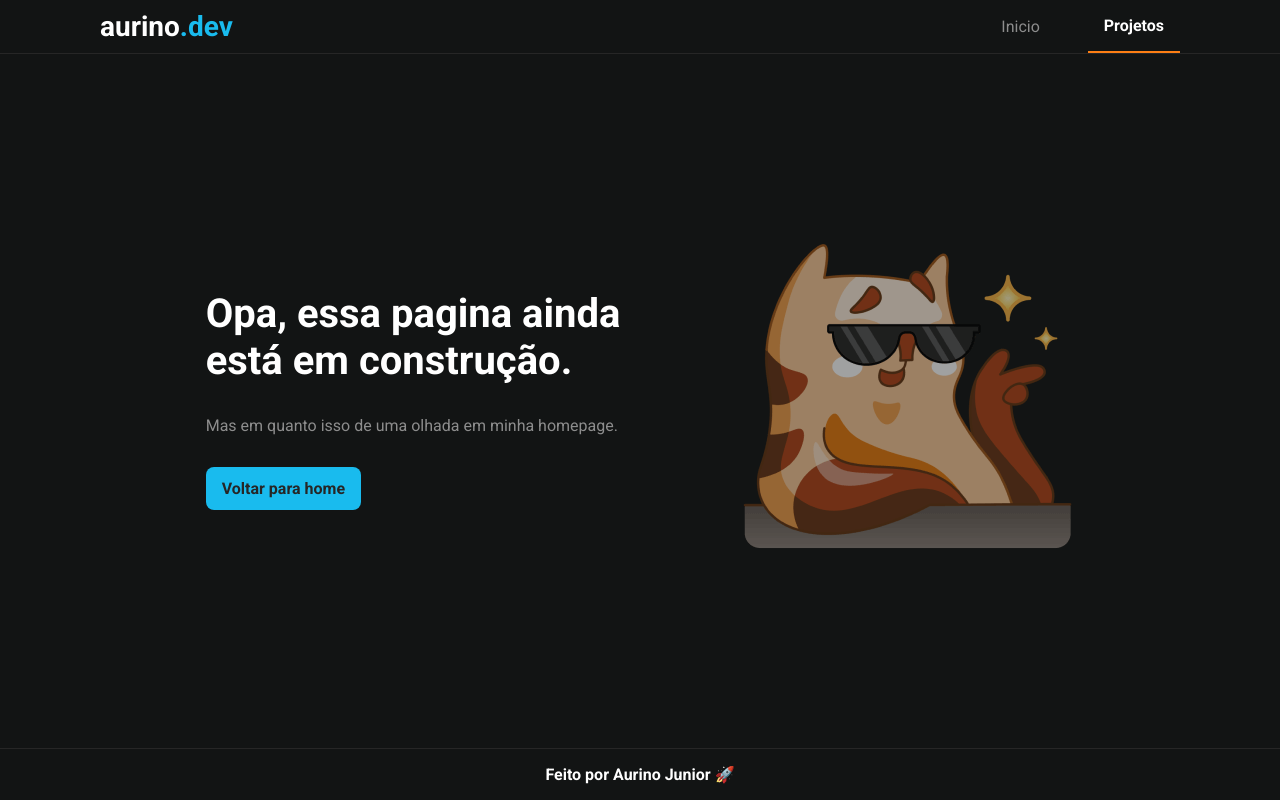
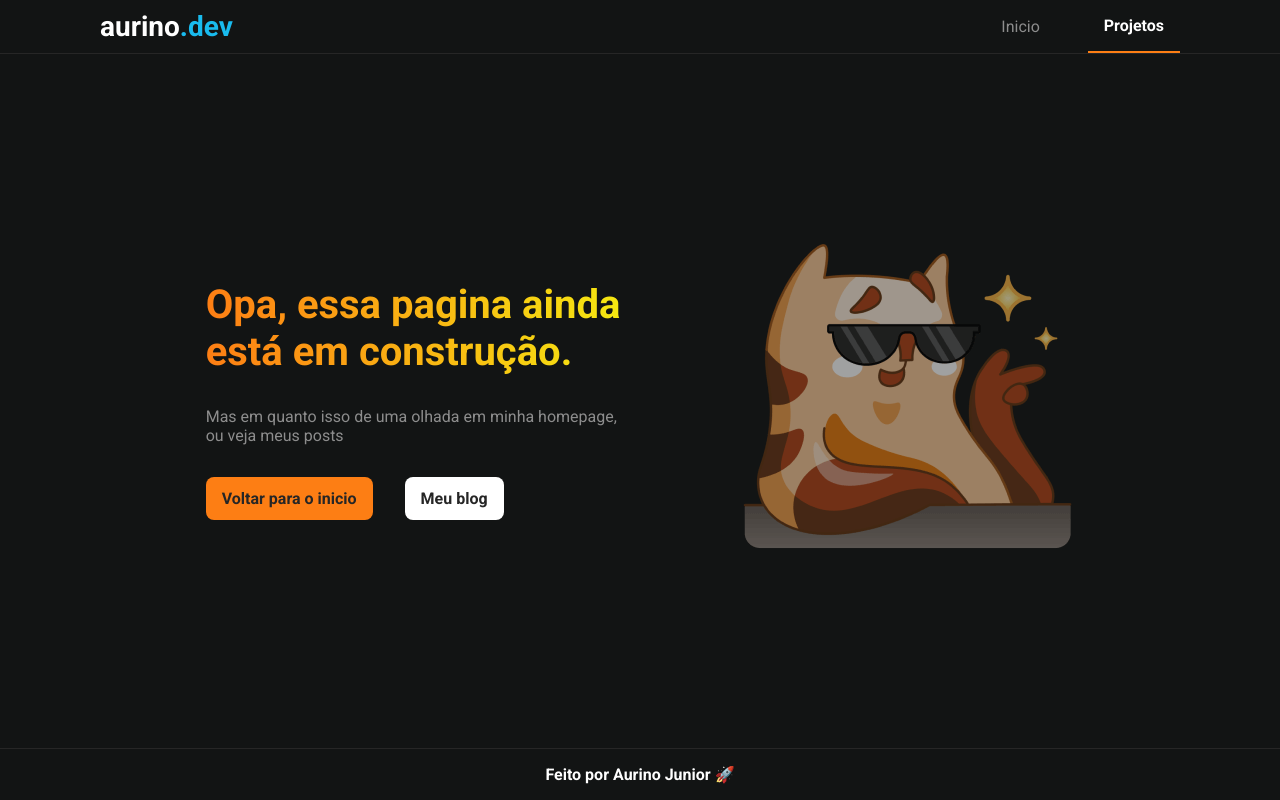
Before and after one commit to AurinoJunior/aurino.dev-v2-old, a Next.js app: page /projects in a window 1280 px wide. Built offline with nearby package versions, Linux system fonts and the light colour scheme.

Commit message:
Reafactor errors page

```diff
--- a/src/components/ErrorPage/ErrorPage.styles.ts
+++ b/src/components/ErrorPage/ErrorPage.styles.ts
@@ -1,5 +1,5 @@
 import styled from 'styled-components'
-import { gray_500, tablet_size } from '../../styles/Tokens'
+import { gray_500, secondary, tablet_size, yellow } from '../../styles/Tokens'
 
 export const ErrorPageBox = styled.main`
   display: flex;
@@ -36,6 +36,10 @@ export const ErrorPageContent = styled.div`
 
   h1 {
     font-size: 2.5rem;
+    background-image: linear-gradient(90deg, ${secondary}, ${yellow});
+    background-clip: text;
+    -webkit-background-clip: text;
+    -webkit-text-fill-color: transparent;
   }
 
   p {
@@ -47,3 +51,8 @@ export const ErrorPageContent = styled.div`
     margin: 0;
   }
 `
+
+export const ErrorPageCTAs = styled.div`
+  display: flex;
+  gap: 2rem;
+`
--- a/src/components/ErrorPage/ErrorPage.tsx
+++ b/src/components/ErrorPage/ErrorPage.tsx
@@ -1,11 +1,15 @@
+import Head from 'next/head'
 import Image, { type StaticImageData } from 'next/image'
 
 import { Container, Footer, Header, Link } from '../_ui'
 
-import { ErrorPageBox, ErrorPageContent } from './ErrorPage.styles'
+import {
+  ErrorPageBox,
+  ErrorPageCTAs,
+  ErrorPageContent
+} from './ErrorPage.styles'
 
 import commonContent from '../../data/commonContent.json'
-import Head from 'next/head'
 
 interface IErrorPageProps {
   data: {
@@ -14,10 +18,11 @@ interface IErrorPageProps {
     meta: {
       title: string
     }
-    cta: {
+    ctas: Array<{
       text: string
       link: string
-    }
+      classname: string
+    }>
     imageData: {
       src: StaticImageData
       alt: string
@@ -26,7 +31,7 @@ interface IErrorPageProps {
 }
 
 export const ErrorPage = ({ data }: IErrorPageProps) => {
-  const { title, description, cta, imageData, meta } = data
+  const { title, description, ctas, imageData, meta } = data
   const { footer, menu } = commonContent
 
   return (
@@ -40,7 +45,13 @@ export const ErrorPage = ({ data }: IErrorPageProps) => {
           <ErrorPageContent>
             <h1>{title}</h1>
             <p>{description}</p>
-            <Link href={cta.link}>{cta.text}</Link>
+            <ErrorPageCTAs>
+              {ctas.map(({ link, text, classname }) => (
+                <Link key={link} classname={classname} href={link}>
+                  {text}
+                </Link>
+              ))}
+            </ErrorPageCTAs>
           </ErrorPageContent>
           <picture>
             <Image src={imageData.src} alt={imageData.alt} layout="intrinsic" />
--- a/src/components/_ui/Actions/Actions.styles.ts
+++ b/src/components/_ui/Actions/Actions.styles.ts
@@ -1,6 +1,6 @@
 import styled from 'styled-components'
 
-import { gray_800, primary } from '../../../styles/Tokens'
+import { gray_800, primary, secondary, white } from '../../../styles/Tokens'
 
 export const Button = styled.button`
   display: block;
@@ -15,6 +15,14 @@ export const Button = styled.button`
   font-weight: 600;
   text-align: center;
   color: ${gray_800};
+
+  &.secondary-btn {
+    background-color: ${secondary};
+  }
+
+  &.white-btn {
+    background-color: ${white};
+  }
 `
 
 export const Link = styled.a`
@@ -31,4 +39,12 @@ export const Link = styled.a`
   font-weight: 600;
   text-align: center;
   color: ${gray_800};
+
+  &.secondary-btn {
+    background-color: ${secondary};
+  }
+
+  &.white-btn {
+    background-color: ${white};
+  }
 `
--- a/src/components/_ui/Actions/Actions.tsx
+++ b/src/components/_ui/Actions/Actions.tsx
@@ -4,16 +4,21 @@ import * as S from './Actions.styles'
 
 interface IActionsProps {
   children: React.ReactNode | string
+  classname?: string
 }
 
 interface ILinkProps extends IActionsProps {
   href: string
 }
 
-export const Button = ({ children }: IActionsProps) => {
-  return <S.Button>{children}</S.Button>
+export const Button = ({ children, classname = '' }: IActionsProps) => {
+  return <S.Button className={classname}>{children}</S.Button>
 }
 
-export const Link = ({ children, href }: ILinkProps) => {
-  return <S.Link href={href}>{children}</S.Link>
+export const Link = ({ children, href, classname = '' }: ILinkProps) => {
+  return (
+    <S.Link className={classname} href={href}>
+      {children}
+    </S.Link>
+  )
 }
--- a/src/data/errorContent.json
+++ b/src/data/errorContent.json
@@ -1,24 +1,40 @@
 {
   "maintenance": {
     "title": "Opa, essa pagina ainda está em construção.",
-    "description": "Mas em quanto isso de uma olhada em minha homepage.",
+    "description": "Mas em quanto isso de uma olhada em minha homepage, ou veja meus posts",
     "meta": {
       "title": "Página em manutenção | Aurino Junior"
     },
-    "cta": {
-      "link": "/",
-      "text": "Voltar para home"
-    }
+    "ctas": [
+      {
+        "link": "/",
+        "text": "Voltar para o inicio",
+        "classname": "secondary-btn"
+      },
+      {
+        "link": "/posts",
+        "text": "Meu blog",
+        "classname": "white-btn"
+      }
+    ]
   },
   "notFound": {
     "title": "Ops, parece que você se perdeu.",
-    "description": "Mas sem problemas volte para home ou acesse meu blog.",
+    "description": "Mas sem problemas volte para o inicio ou veja meus posts.",
     "meta": {
       "title": "Aurino Junior | Página não encontrada"
     },
-    "cta": {
-      "link": "/",
-      "text": "Voltar para home"
-    }
+    "ctas": [
+      {
+        "link": "/",
+        "text": "Voltar para o inicio",
+        "classname": "secondary-btn"
+      },
+      {
+        "link": "/posts",
+        "text": "Meu blog",
+        "classname": "white-btn"
+      }
+    ]
   }
 }
```
